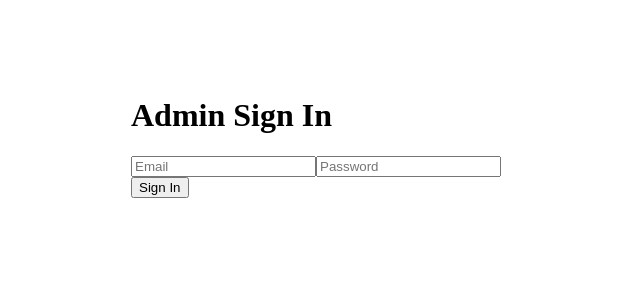
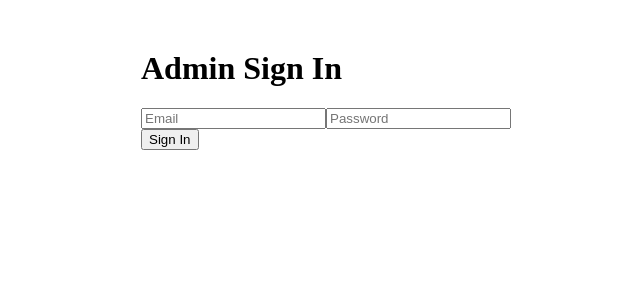
Before and after one commit to genio-ai/genio-os, a Next.js app: page /admin/signin in a window 1280 px wide. Shown: the top 300 px of the page, without its empty margins (299-939 px from the left). Built offline with nearby package versions, Linux system fonts and the light colour scheme.

Commit message:
Update page.js

```diff
--- a/app/admin/signin/page.js
+++ b/app/admin/signin/page.js
@@ -1,8 +1,7 @@
 "use client";
-
 import { useState } from "react";
 import { useRouter } from "next/navigation";
-import { supabase } from "../../lib/supabase"; // ← مهم: مسار صحيح (طلوع مستويين)
+import { supabase } from "../lib/supabase";
 
 export default function Page() {
   const router = useRouter();
@@ -14,11 +13,11 @@ export default function Page() {
     e.preventDefault();
     const { error } = await supabase.auth.signInWithPassword({ email, password });
     if (error) setError(error.message);
-    else router.push("/admin");
+    else router.push("/admin/(protected)");
   }
 
   return (
-    <main style={{ maxWidth: 420, margin: "60px auto", padding: 16 }}>
+    <main style={{ maxWidth: 400, margin: "50px auto" }}>
       <h1>Admin Sign In</h1>
       <form onSubmit={handleSignin}>
         <input
@@ -37,7 +36,7 @@ export default function Page() {
         />
         <button type="submit">Sign In</button>
       </form>
-      {error && <p style={{ color: "crimson" }}>{error}</p>}
+      {error && <p style={{ color: "red" }}>{error}</p>}
     </main>
   );
 }
```
